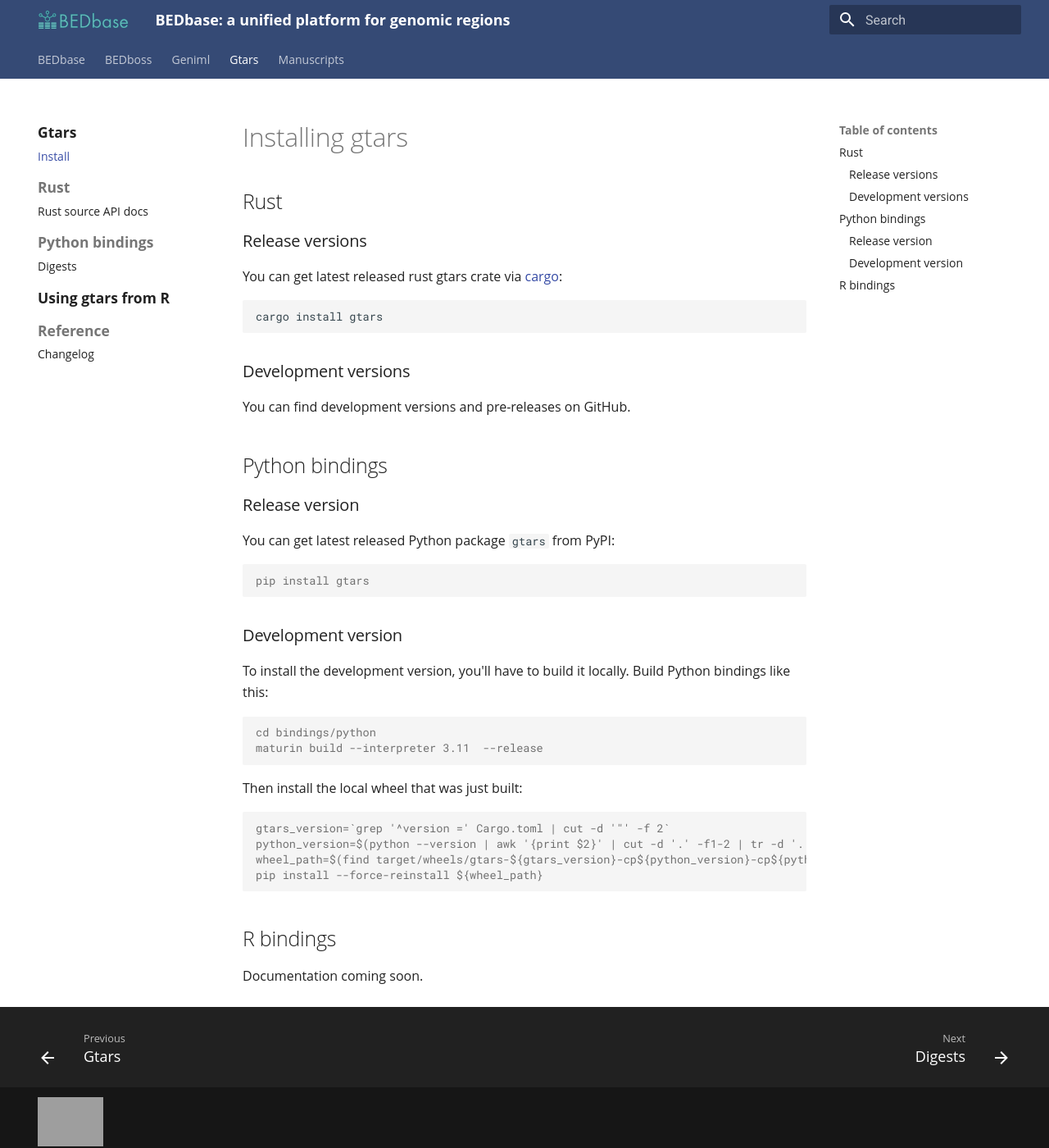
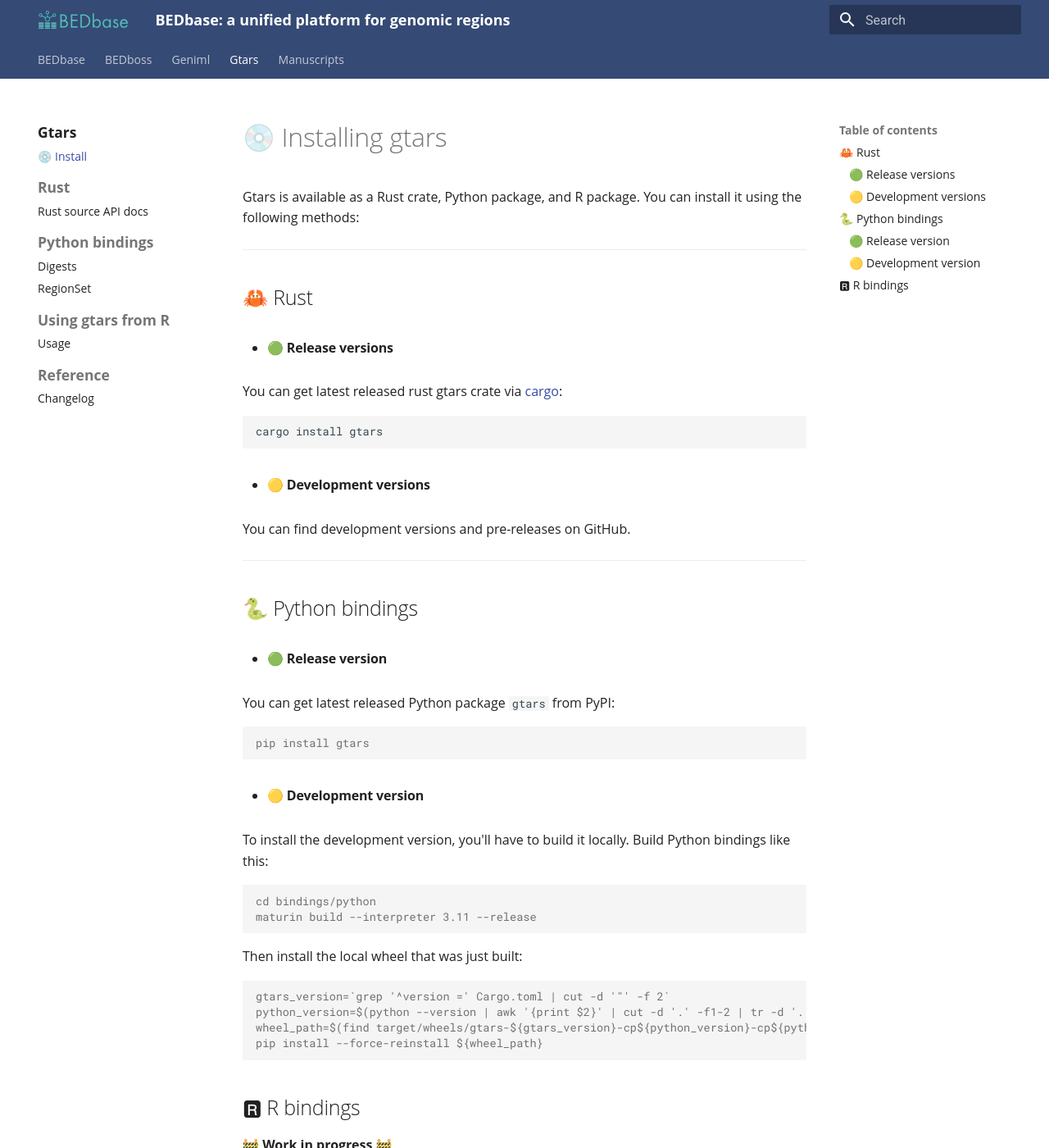
Before and after one commit to databio/bedbase, an MkDocs documentation site: the page built from docs/gtars/install.md, in a window 1280 px wide and 1400 px high. Shown: the whole window at 82% size. Built offline with MkDocs 1.6.1 and Material for MkDocs 9.7.7, drawn with Linux system fonts in a browser that asks for light colours; grey boxes are pictures that could not be loaded.

Commit message:
more work on docs for gtars, geniml, bedbase

````diff
--- a/docs/gtars/install.md
+++ b/docs/gtars/install.md
@@ -1,8 +1,12 @@
-# Installing gtars
+# 💿 Installing gtars
 
-## Rust
+Gtars is available as a Rust crate, Python package, and R package. You can install it using the following methods:
 
-### Release versions
+
+---
+## 🦀 Rust
+
+- #### 🟢 Release versions
 
 You can get latest released rust gtars crate via [cargo](https://crates.io/crates/gtars):
 
@@ -10,14 +14,14 @@
 cargo install gtars
 ```
 
-### Development versions
+- #### 🟡 Development versions
 
 You can find development versions and pre-releases on GitHub.
 
+---
+## 🐍 Python bindings
 
-## Python bindings
-
-### Release version
+- #### 🟢 Release version
 
 You can get latest released Python package `gtars` from PyPI:
 
@@ -25,13 +29,13 @@
 pip install gtars
 ```
 
-### Development version
+- #### 🟡 Development version
 
 To install the development version, you'll have to build it locally. Build Python bindings like this:
 
 ```console
 cd bindings/python
-maturin build --interpreter 3.11  --release
+maturin build --interpreter 3.11 --release
 ```
 
 Then install the local wheel that was just built:
@@ -43,6 +47,6 @@
 pip install --force-reinstall ${wheel_path}
 ```
 
-## R bindings
+## 🆁 R bindings
 
-Documentation coming soon.
+🚧 **Work in progress** 🚧
--- a/mkdocs.yml
+++ b/mkdocs.yml
@@ -49,8 +49,10 @@
     - User guides:
       - Public BEDbase UI user guide: bedbase/user/bedbase-ui-user-guide.md
       - Public BEDbase API user guide: bedbase/user/bedbase-api-user-guide.md
-      - Reference Genome Compatibility: bedbase/user/reference-genome-compatibility.md
-      - BED Classification:  bedbase/user/bed_classification.md
+      - ✅ Reference Genome Compatibility: bedbase/user/reference-genome-compatibility.md
+      - 📝 BED Classification:  bedbase/user/bed_classification.md
+      - 💻 BBClient: bedbase/user/bbclient.md
+      - 🔍 BEDbase Search: bedbase/user/bedbase-search.md
     - Developer guides:
       - BEDhost API server:
         - BEDhost overview: bedhost/README.md
@@ -126,13 +128,14 @@
       - Changelog: geniml/changelog.md
   - Gtars:
     - Gtars: gtars/README.md
-    - Install: gtars/install.md
+    - 💿 Install: gtars/install.md
     - Rust:
       - Rust source API docs: https://docs.rs/gtars/latest/gtars/
     - Python bindings:
       - Digests: gtars/python/digests.md
+      - RegionSet: gtars/python/regionset.md
     - Using gtars from R:
-      - gtars from R: gtars/r/README.md
+      - Usage: gtars/r/usage.md
     - Reference:
       - Changelog: gtars/changelog.md
   - Manuscripts:
````
Also changed, not shown: docs/bedbase/user/bbclient.md (added, +36 -0 lines), docs/bedbase/user/bedbase-search.md (added, +15 -0 lines), docs/geniml/changelog.md (+6 -0 lines), docs/gtars/python/regionset.md (added, +25 -0 lines), docs/gtars/r/usage.md (renamed from docs/gtars/r/README.md).
